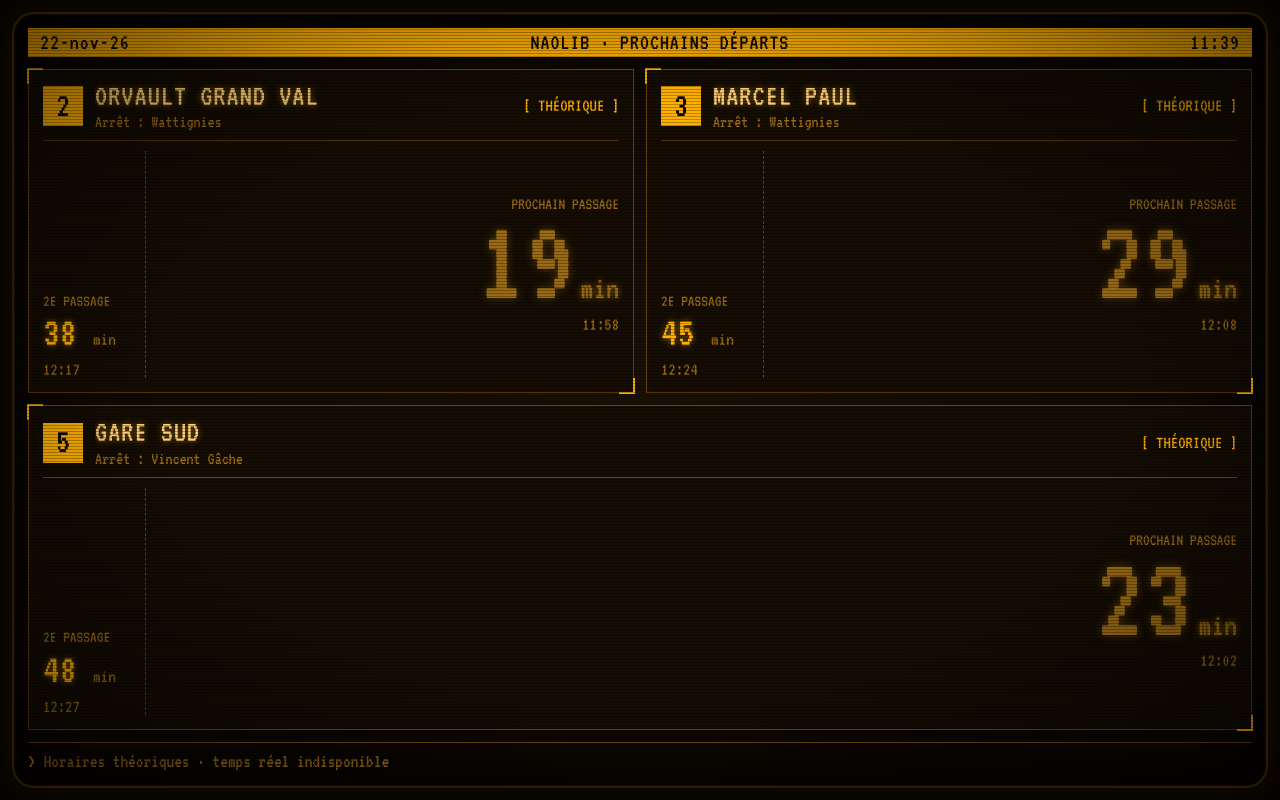
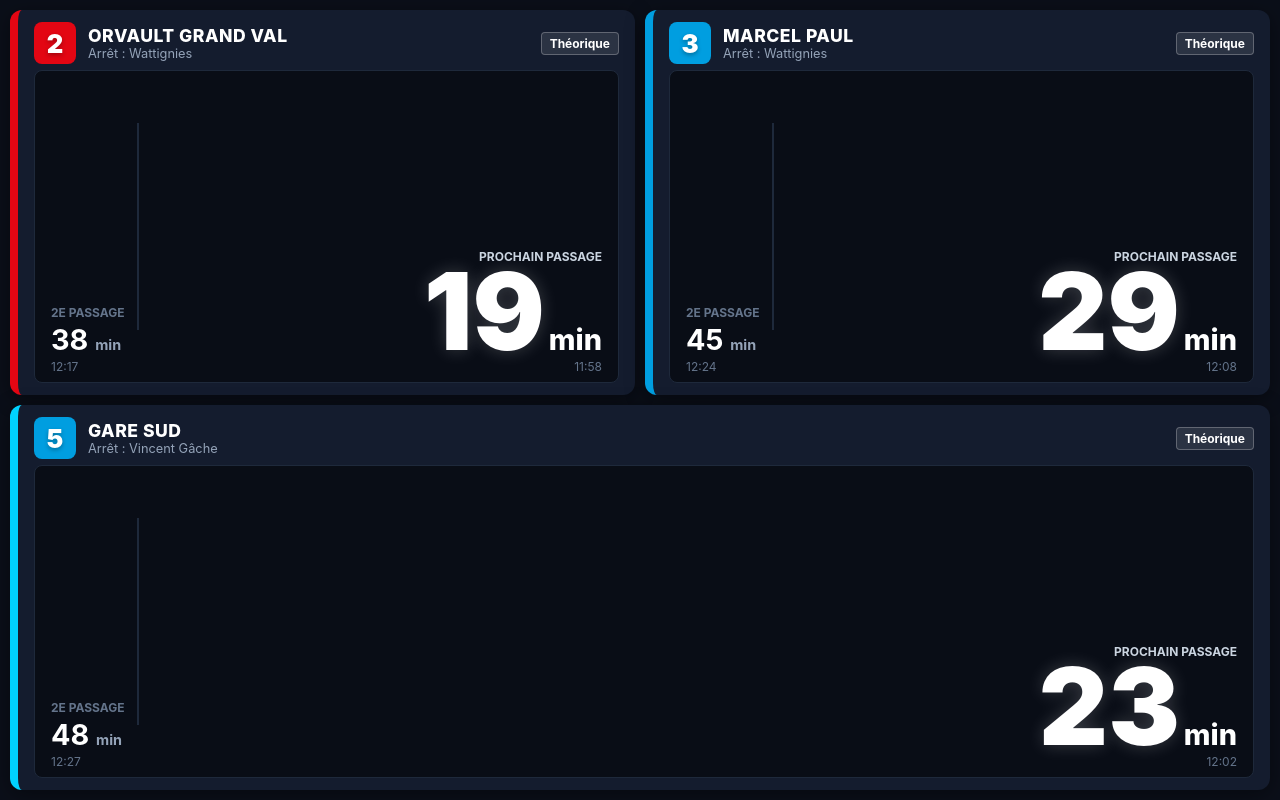
Before and after one commit to cyprienv/Tram-et-Bus, a plain HTML site: page index.html in a window 1280 px wide. Drawn offline with Linux system fonts and the light colour scheme; no server answers.

Commit message:
Add files via upload

```diff
--- a/index.html
+++ b/index.html
@@ -7,223 +7,140 @@
 <!-- Icônes pour les raccourcis Android / PWA -->
 <link rel="icon" type="image/svg+xml" href="Icone.svg">
 <link rel="apple-touch-icon" href="Icone.svg">
-<meta name="theme-color" content="#050301">
+<meta name="theme-color" content="#0b0f19">
 <style>
-@import url('https://fonts.googleapis.com/css2?family=VT323&display=swap');
+* { box-sizing: border-box; margin: 0; padding: 0; }
 
-:root {
-    --bg: #0d0803;
-    --panel: #150d04;
-    --amber: #ffb000;
-    --bright: #ffd27a;
-    --dim: #9a6a14;
-    --line: #6b4608;
-    --glow: rgba(255, 176, 0, 0.55);
-    --mono: 'VT323', 'Courier New', ui-monospace, monospace;
+body {
+    background-color: #0b0f19;
+    color: #ffffff;
+    font-family: -apple-system, BlinkMacSystemFont, "Segoe UI", Roboto, Helvetica, Arial, sans-serif;
+    min-height: 100vh;
+    display: flex;
+    flex-direction: column;
+    padding: 10px;
+    overflow-x: hidden;
 }
 
-* { box-sizing: border-box; margin: 0; padding: 0; }
-
-html, body { height: 100%; }
-
-body {
-    background: #050301;
-    color: var(--amber);
-    font-family: var(--mono);
-    font-size: 22px;
-    line-height: 1.1;
-    padding: 12px;
-    display: flex;
-}
-
-/* ---- écran ---- */
-.screen {
-    position: relative;
-    flex: 1;
-    display: flex;
-    flex-direction: column;
-    gap: 12px;
-    padding: 14px;
-    background: radial-gradient(ellipse at center, #1a1105 0%, var(--bg) 75%);
-    border: 2px solid #2a1a06;
-    border-radius: 22px;
-    box-shadow: inset 0 0 60px rgba(0, 0, 0, 0.85), inset 0 0 0 1px #3a2509, 0 0 40px rgba(255, 176, 0, 0.06);
-    overflow: hidden;
-    text-shadow: 0 0 6px var(--glow);
-    animation: powerOn 0.9s steps(1, end) 1;
-}
-
-/* lignes de balayage + vignettage */
-.screen::after {
-    content: '';
-    position: absolute; inset: 0;
-    pointer-events: none;
-    background:
-        repeating-linear-gradient(to bottom, rgba(0,0,0,0.28) 0, rgba(0,0,0,0.28) 1px, transparent 1px, transparent 3px),
-        radial-gradient(ellipse at center, transparent 55%, rgba(0,0,0,0.55) 100%);
-    z-index: 5;
-}
-
-/* ---- barre du haut (vidéo inverse) ---- */
-.topbar {
-    display: flex; justify-content: space-between; align-items: center;
-    background: var(--amber); color: var(--bg);
-    padding: 2px 12px;
-    font-size: 1.4rem;
-    text-shadow: none;
-    letter-spacing: 1px;
-}
-
-/* ---- grille ---- */
 .dashboard-grid {
     display: grid;
     grid-template-columns: 1fr 1fr;
     grid-template-rows: 1fr 1fr;
-    gap: 12px;
+    gap: 10px;
     flex: 1;
-    min-height: 0;
+    width: 100%;
 }
-.pos-a { grid-column: 1; grid-row: 1; }
-.pos-b { grid-column: 2; grid-row: 1; }
-.pos-c { grid-column: 1 / 3; grid-row: 2; }
 
-/* ---- cadre d'un arrêt : coins façon viseur ---- */
+.card-tram-l2 { grid-column: 1 / 2; grid-row: 1 / 2; }
+.card-tram-l3 { grid-column: 2 / 3; grid-row: 1 / 2; }
+.card-bus-l5  { grid-column: 1 / 3; grid-row: 2 / 3; }
+
 .transit-card {
-    position: relative;
-    display: flex; flex-direction: column; gap: 8px;
-    padding: 10px 14px 12px;
-    background: var(--panel);
-    border: 1px solid var(--line);
-    min-height: 150px;
+    background-color: #141c2e;
+    border-radius: 12px;
+    padding: 12px 16px;
+    display: flex;
+    flex-direction: column;
+    justify-content: space-between;
+    border-left: 8px solid #555;
+    box-shadow: 0 4px 20px rgba(0, 0, 0, 0.4);
+    min-height: 140px;
 }
-.transit-card::before, .transit-card::after {
-    content: ''; position: absolute; width: 14px; height: 14px;
-    border: 2px solid var(--amber);
-}
-.transit-card::before { top: -2px; left: -2px; border-right: 0; border-bottom: 0; }
-.transit-card::after  { bottom: -2px; right: -2px; border-left: 0; border-top: 0; }
 
-.card-header {
-    display: flex; align-items: center; justify-content: space-between; gap: 10px;
-    border-bottom: 1px solid var(--line);
-    padding-bottom: 8px;
-}
-.line-info { display: flex; align-items: center; gap: 12px; min-width: 0; }
+.card-l2 { border-left-color: #e30613; }
+.card-l3 { border-left-color: #009ee0; }
+.card-l5 { border-left-color: #00d2ff; }
+
+.card-header { display: flex; align-items: center; justify-content: space-between; }
+.line-info { display: flex; align-items: center; gap: 12px; }
 
 .badge {
-    min-width: 40px; height: 40px; padding: 0 8px;
+    width: 42px; height: 42px; border-radius: 8px;
     display: flex; align-items: center; justify-content: center;
-    background: var(--amber); color: var(--bg);
-    font-size: 2.2rem; text-shadow: none;
+    font-weight: 900; font-size: 1.6rem; color: #ffffff;
+    text-shadow: 0 2px 4px rgba(0,0,0,0.3);
+}
+.badge-l2 { background-color: #e30613; }
+.badge-l3 { background-color: #009ee0; }
+.badge-l5 { background-color: #009ee0; color: #ffffff; }
+
+.destination-details { display: flex; flex-direction: column; }
+.destination-name {
+    font-size: 1.1rem; font-weight: 800; color: #ffffff;
+    text-transform: uppercase; letter-spacing: 0.5px;
+}
+.stop-point { font-size: 0.8rem; color: #94a3b8; }
+
+.status-badge {
+    font-size: 0.75rem; padding: 3px 8px; border-radius: 4px;
+    background-color: #1e293b; color: #94a3b8; font-weight: 700;
+}
+.status-badge.realtime {
+    background-color: rgba(16, 185, 129, 0.2); color: #34d399;
+    border: 1px solid rgba(16, 185, 129, 0.4);
+}
+.status-badge.theoretical {
+    background-color: rgba(255, 255, 255, 0.1); color: #ffffff;
+    border: 1px solid rgba(255, 255, 255, 0.25);
 }
 
-.destination-details { display: flex; flex-direction: column; min-width: 0; }
-.destination-name {
-    font-size: 1.9rem; color: var(--bright);
-    text-transform: uppercase; letter-spacing: 1px;
-    white-space: nowrap; overflow: hidden; text-overflow: ellipsis;
-}
-.stop-point { font-size: 1.1rem; color: var(--dim); text-shadow: none; }
-
-/* étiquette d'état : crochets, point clignotant en temps réel */
-.status-badge {
-    font-size: 1.15rem; color: var(--dim); text-shadow: none;
-    white-space: nowrap; text-transform: uppercase;
-}
-.status-badge::before { content: '[ '; }
-.status-badge::after  { content: ' ]'; }
-.status-badge.realtime { color: var(--bright); text-shadow: 0 0 6px var(--glow); }
-.status-badge.realtime::before { content: '[ ● '; animation: blink 1.4s steps(1, end) infinite; }
-.status-badge.theoretical { color: var(--amber); }
-
-/* ---- afficheur ---- */
 .siel-display {
-    display: flex; align-items: stretch; justify-content: space-between;
-    flex: 1; gap: 12px; min-height: 0;
+    display: flex; align-items: flex-end; justify-content: space-between;
+    background-color: #090d16; border-radius: 8px; padding: 8px 16px;
+    border: 1px solid #1e293b; margin-top: 6px; flex: 1; min-height: 85px;
 }
 
-.passage-label { font-size: 1.05rem; color: var(--dim); text-transform: uppercase; text-shadow: none; }
+.passage-secondary { display: flex; flex-direction: column; align-items: flex-start; min-width: 70px; }
+.passage-label {
+    font-size: 0.75rem; color: #64748b; text-transform: uppercase;
+    font-weight: 700; margin-bottom: 2px;
+}
+.secondary-time { font-size: 1.8rem; font-weight: 700; color: #ffffff; }
+.secondary-unit { font-size: 0.9rem; color: #94a3b8; }
 
-.passage-secondary { display: flex; flex-direction: column; justify-content: flex-end; min-width: 90px; }
-.secondary-time { font-size: 2.6rem; color: var(--amber); }
-.secondary-unit { font-size: 1.2rem; color: var(--dim); text-shadow: none; }
+.divider { width: 2px; height: 70%; background-color: #1e293b; margin: 0 12px; align-self: center; }
 
-.divider { width: 0; border-left: 1px dashed var(--line); align-self: stretch; margin: 2px 0; }
-
-.passage-primary { display: flex; flex-direction: column; align-items: flex-end; justify-content: center; flex: 1; }
-.primary-time-wrapper { display: flex; align-items: baseline; gap: 6px; }
-.primary-time { font-size: 7.6rem; line-height: 0.8; }
-.primary-time.realtime { color: var(--bright); text-shadow: 0 0 4px var(--bright), 0 0 22px var(--glow); }
-.primary-time.theoretical { color: var(--dim); text-shadow: 0 0 10px rgba(154, 106, 20, 0.5); }
-.primary-unit { font-size: 2rem; }
-.primary-unit.realtime { color: var(--bright); }
-.primary-unit.theoretical { color: var(--dim); }
-.clock-times { font-size: 1.15rem; color: var(--dim); text-shadow: none; margin-top: 4px; }
-
-/* ---- barre d'état du bas ---- */
-.footbar {
-    display: flex; align-items: center; gap: 8px;
-    border-top: 1px solid var(--line);
-    padding-top: 8px;
-    font-size: 1.2rem; color: var(--dim); text-shadow: none;
+.passage-primary {
+    display: flex; flex-direction: column; align-items: flex-end;
+    justify-content: center; flex: 1;
 }
-.footbar .prompt { color: var(--amber); }
-.cursor {
-    display: inline-block; width: 0.6em; height: 1em; background: var(--amber);
-    box-shadow: 0 0 8px var(--glow);
-    animation: blink 1.06s steps(1, end) infinite;
-}
-
-@keyframes blink { 50% { opacity: 0; } }
-@keyframes powerOn {
-    0%   { filter: brightness(2.2) contrast(1.4); opacity: 0.2; }
-    20%  { filter: brightness(0.6); opacity: 1; }
-    40%  { filter: brightness(1.6); }
-    100% { filter: none; }
-}
-
-:focus-visible { outline: 2px solid var(--bright); outline-offset: 2px; }
-
-@media (prefers-reduced-motion: reduce) {
-    .screen, .cursor, .status-badge.realtime::before { animation: none; }
-}
+.primary-time-wrapper { display: flex; align-items: baseline; gap: 4px; }
+.primary-time { font-size: 6.7rem; font-weight: 900; line-height: 0.85; }
+.primary-time.realtime { color: #ffde00; text-shadow: 0 0 18px rgba(255, 222, 0, 0.35); }
+.primary-time.theoretical { color: #ffffff; text-shadow: 0 0 18px rgba(255, 255, 255, 0.2); }
+.primary-unit { font-size: 1.8rem; font-weight: 800; }
+.primary-unit.realtime { color: #ffde00; }
+.primary-unit.theoretical { color: #ffffff; }
+.clock-times { font-size: 0.75rem; color: #64748b; margin-top: 2px; }
 
 @media (max-width: 768px) {
-    body { padding: 6px; font-size: 20px; }
-    .screen { padding: 10px; border-radius: 16px; }
-    .dashboard-grid { display: flex; flex-direction: column; }
-    .transit-card { min-height: 0; }
-    .primary-time { font-size: 6rem; }
-    .secondary-time { font-size: 2.1rem; }
-    .destination-name { font-size: 1.6rem; }
+    body { overflow-y: auto; }
+    .dashboard-grid { display: flex; flex-direction: column; gap: 12px; }
+    .card-tram-l2, .card-tram-l3, .card-bus-l5 { width: 100%; }
+    .primary-time { font-size: 4.8rem; }
+    .secondary-time { font-size: 1.5rem; }
 }
 </style>
 </head>
 <body>
 
-<div class="screen">
-    <div class="topbar">
-        <span id="hdr-date">--</span>
-        <span>NAOLIB · PROCHAINS DÉPARTS</span>
-        <span id="hdr-clock">--:--</span>
-    </div>
+<main class="dashboard-grid">
 
-    <main class="dashboard-grid">
-
-    <section class="transit-card pos-a">
-        <header class="card-header">
+    <!-- Ligne 2 : Wattignies -> Orvault Grand Val -->
+    <section class="transit-card card-l2 card-tram-l2">
+        <div class="card-header">
             <div class="line-info">
-                <div class="badge">2</div>
+                <div class="badge badge-l2">2</div>
                 <div class="destination-details">
                     <div class="destination-name">Orvault Grand Val</div>
                     <div class="stop-point">Arrêt : Wattignies</div>
                 </div>
             </div>
             <div class="status-badge" id="status-l2">Chargement...</div>
-        </header>
+        </div>
         <div class="siel-display">
             <div class="passage-secondary" id="l2-sec-box">
-                <span class="passage-label">2e passage</span>
+                <span class="passage-label">2e Passage</span>
                 <div class="secondary-time">
                     <span id="l2-p2-min">--</span>
                     <span class="secondary-unit" id="l2-p2-unit">min</span>
@@ -232,7 +149,7 @@ body {
             </div>
             <div class="divider" id="l2-divider"></div>
             <div class="passage-primary">
-                <span class="passage-label">Prochain passage</span>
+                <span class="passage-label" style="color: #cbd5e1;">Prochain Passage</span>
                 <div class="primary-time-wrapper" id="l2-p1-wrapper">
                     <span class="primary-time realtime" id="l2-p1-min">--</span>
                     <span class="primary-unit realtime" id="l2-p1-unit">min</span>
@@ -241,20 +158,22 @@ body {
             </div>
         </div>
     </section>
-    <section class="transit-card pos-b">
-        <header class="card-header">
+
+    <!-- Ligne 3 : Wattignies -> Marcel Paul -->
+    <section class="transit-card card-l3 card-tram-l3">
+        <div class="card-header">
             <div class="line-info">
-                <div class="badge">3</div>
+                <div class="badge badge-l3">3</div>
                 <div class="destination-details">
                     <div class="destination-name">Marcel Paul</div>
                     <div class="stop-point">Arrêt : Wattignies</div>
                 </div>
             </div>
             <div class="status-badge" id="status-l3">Chargement...</div>
-        </header>
+        </div>
         <div class="siel-display">
             <div class="passage-secondary" id="l3-sec-box">
-                <span class="passage-label">2e passage</span>
+                <span class="passage-label">2e Passage</span>
                 <div class="secondary-time">
                     <span id="l3-p2-min">--</span>
                     <span class="secondary-unit" id="l3-p2-unit">min</span>
@@ -263,7 +182,7 @@ body {
             </div>
             <div class="divider" id="l3-divider"></div>
             <div class="passage-primary">
-                <span class="passage-label">Prochain passage</span>
+                <span class="passage-label" style="color: #cbd5e1;">Prochain Passage</span>
                 <div class="primary-time-wrapper" id="l3-p1-wrapper">
                     <span class="primary-time realtime" id="l3-p1-min">--</span>
                     <span class="primary-unit realtime" id="l3-p1-unit">min</span>
@@ -272,20 +191,22 @@ body {
             </div>
         </div>
     </section>
-    <section class="transit-card pos-c">
-        <header class="card-header">
+
+    <!-- Busway 5 : Vincent Gâche -> Gare Sud -->
+    <section class="transit-card card-l5 card-bus-l5">
+        <div class="card-header">
             <div class="line-info">
-                <div class="badge">5</div>
+                <div class="badge badge-l5">5</div>
                 <div class="destination-details">
                     <div class="destination-name">Gare Sud</div>
                     <div class="stop-point">Arrêt : Vincent Gâche</div>
                 </div>
             </div>
             <div class="status-badge" id="status-l5">Chargement...</div>
-        </header>
+        </div>
         <div class="siel-display">
             <div class="passage-secondary" id="l5-sec-box">
-                <span class="passage-label">2e passage</span>
+                <span class="passage-label">2e Passage</span>
                 <div class="secondary-time">
                     <span id="l5-p2-min">--</span>
                     <span class="secondary-unit" id="l5-p2-unit">min</span>
@@ -294,7 +215,7 @@ body {
             </div>
             <div class="divider" id="l5-divider"></div>
             <div class="passage-primary">
-                <span class="passage-label">Prochain passage</span>
+                <span class="passage-label" style="color: #cbd5e1;">Prochain Passage</span>
                 <div class="primary-time-wrapper" id="l5-p1-wrapper">
                     <span class="primary-time realtime" id="l5-p1-min">--</span>
                     <span class="primary-unit realtime" id="l5-p1-unit">min</span>
@@ -304,14 +225,7 @@ body {
         </div>
     </section>
 
-    </main>
-
-    <footer class="footbar">
-        <span class="prompt">&gt;</span>
-        <span id="foot-msg">En attente des données</span>
-        <span class="cursor" aria-hidden="true"></span>
-    </footer>
-</div>
+</main>
 
 <script>
 // ---------------------------------------------------------------------------
@@ -474,20 +388,6 @@ function render() {
             }));
         updateCardUI(key, list[0], list[1]);
     });
-    updateChrome(liveOk, jsonOk);
-}
-
-function updateChrome(liveOk, jsonOk) {
-    const d = new Date();
-    const date = d.toLocaleDateString('fr-FR', { day: 'numeric', month: 'short', year: '2-digit', timeZone: 'Europe/Paris' })
-        .replace(/\./g, '').replace(/ /g, '-');
-    setText('hdr-date', date);
-    setText('hdr-clock', d.toLocaleTimeString('fr-FR', { hour: '2-digit', minute: '2-digit', timeZone: 'Europe/Paris' }));
-    let msg = 'En attente des données';
-    if (liveOk) msg = 'Flux temps réel · reçu à ' + fmtClock(live.fetchedAt / 1000);
-    else if (jsonOk) msg = 'Fichier horaires · mis à jour à ' + fmtClock(payload.updated_epoch);
-    else if (payload) msg = 'Horaires théoriques · temps réel indisponible';
-    setText('foot-msg', msg);
 }
 
 function setText(id, txt) { document.getElementById(id).textContent = txt; }
```
